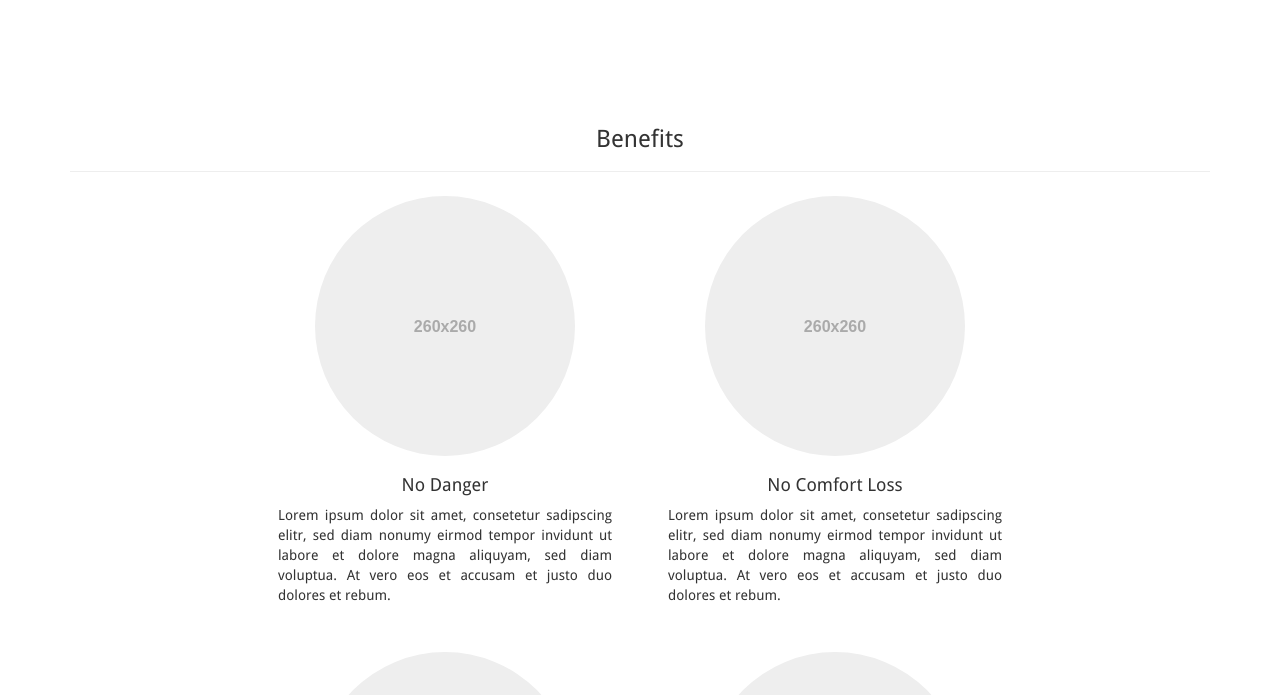
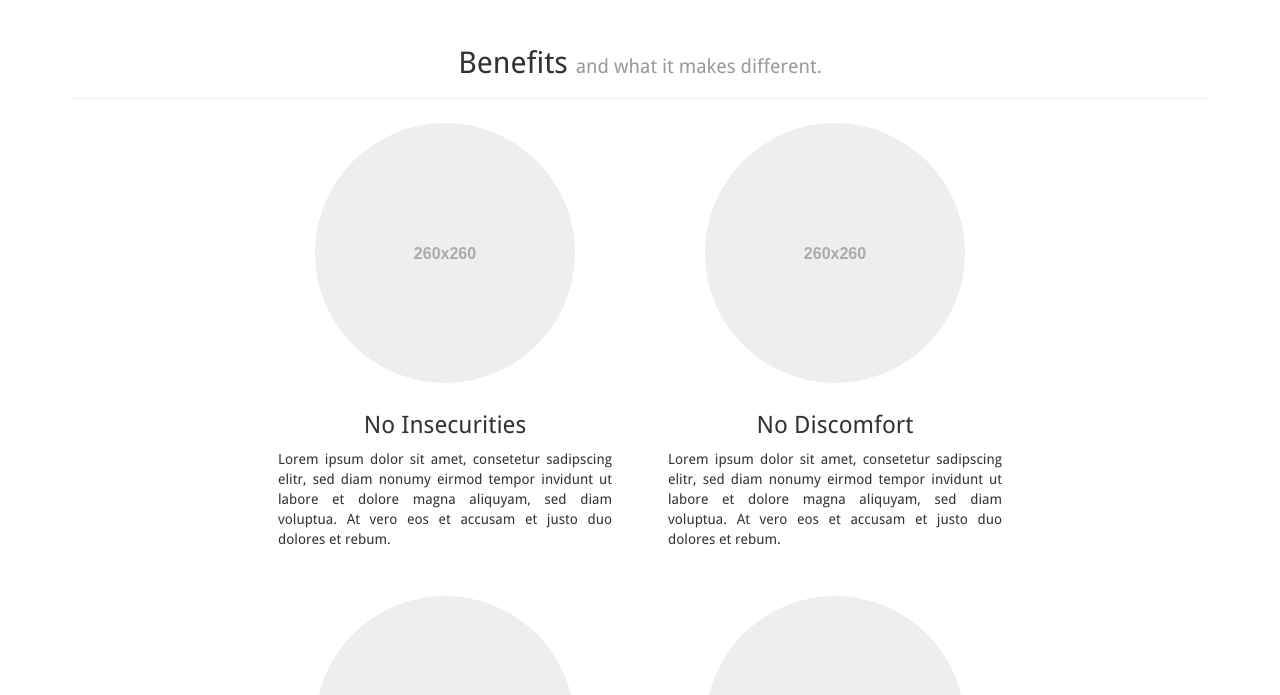
Before and after one commit to bodokaiser/hangload.com, a Jekyll site: the page built from index.html, in a window 1280 px wide and 900 px high, scrolled down 1846 px, cut to the strip 205-900 px from the top of the window. Built offline with Jekyll 4.4.1, drawn with Linux system fonts in a browser that asks for light colours; Markdown is read by kramdown in place of the engine named in the settings; some of the changed text lies outside the part shown.

Commit message:
updated headings in index.html

```diff
--- a/index.html
+++ b/index.html
@@ -3,7 +3,7 @@ layout: default
 title: Hangload
 prefix: .
 ---
-<article>
+<article class="container" id="home">
   <div class="row">
     <div class="col-xs-4 col-xs-offset-4">
       <img class="img-responsive" src="{{ page.prefix }}/images/brand.svg"
@@ -11,9 +11,10 @@ prefix: .
     </div>
   </div>
   <div class="row">
-    <div class="col-xs-6 col-xs-offset-3">
-      <h1 class="text-center">Hangload</h1>
-      <h2 class="text-center">The new way to put load on your bicycle.</h2>
+    <div class="col-xs-8 col-xs-offset-2">
+      <h1 class="text-center">
+        The new way to load on your bicycle.
+      </h1>
     </div>
   </div>
 </article>
@@ -21,11 +22,16 @@ prefix: .
   data-0="background-position: 100% 100%"
   data-300="background-position: 100% 42%;">
 </section>
-<article class="container">
+<article class="container" id="workings">
   <div class="row">
     <div class="col-xs-12">
       <div class="page-header">
-        <h3 class="text-center">How it works</h3>
+        <h2 class="text-center">
+          Workings
+          <small>
+            and what it is?
+          </small>
+        </h2>
       </div>
     </div>
   </div>
@@ -42,7 +48,9 @@ prefix: .
       <img class="img-responsive img-rounded" src="holder.js/540x360" />
     </div>
     <div class="col-xs-3">
-      <h4 class="text-center">Components</h4>
+      <h3 class="text-center">
+        Components
+      </h3>
       <p class="text-justify">
         Lorem ipsum dolor sit amet, consetetur sadipscing elitr, sed diam
         nonumy eirmod tempor invidunt ut labore et dolore magna aliquyam erat,
@@ -58,11 +66,16 @@ prefix: .
   data-500="background-position: 100% 100%"
   data-900="background-position: 100% 50%;">
 </section>
-<article class="container">
+<article class="container" id="benefits">
   <div class="row">
     <div class="col-xs-12">
       <div class="page-header">
-        <h3 class="text-center">Benefits</h3>
+        <h2 class="text-center">
+          Benefits
+          <small>
+            and what it makes different.
+          </small>
+        </h2>
       </div>
     </div>
   </div>
@@ -71,7 +84,9 @@ prefix: .
       <div class="thumbnail">
         <img class="img-responsive img-circle" src="holder.js/260x260" />
         <div class="caption">
-          <h4 class="text-center">No Danger</h4>
+          <h3 class="text-center">
+            No Insecurities
+          </h3>
           <p class="text-justify">
             Lorem ipsum dolor sit amet, consetetur sadipscing elitr, sed diam
             nonumy eirmod tempor invidunt ut labore et dolore magna aliquyam,
@@ -85,7 +100,9 @@ prefix: .
       <div class="thumbnail">
         <img class="img-responsive img-circle" src="holder.js/260x260" />
         <div class="caption">
-          <h4 class="text-center">No Comfort Loss</h4>
+          <h3 class="text-center">
+            No Discomfort
+          </h3>
           <p class="text-justify">
             Lorem ipsum dolor sit amet, consetetur sadipscing elitr, sed diam
             nonumy eirmod tempor invidunt ut labore et dolore magna aliquyam,
@@ -101,7 +118,9 @@ prefix: .
       <div class="thumbnail">
         <img class="img-responsive img-circle" src="holder.js/260x260" />
         <div class="caption">
-          <h4 class="text-center">No Sweat Problem</h4>
+          <h3 class="text-center">
+            No Sweat Stains
+          </h3>
           <p class="text-justify">
             Lorem ipsum dolor sit amet, consetetur sadipscing elitr, sed diam
             nonumy eirmod tempor invidunt ut labore et dolore magna aliquyam,
@@ -115,7 +134,9 @@ prefix: .
       <div class="thumbnail">
         <img class="img-responsive img-circle" src="holder.js/260x260" />
         <div class="caption">
-          <h4 class="text-center">No Transfer Required</h4>
+          <h3 class="text-center">
+            No Repacking
+          </h3>
           <p class="text-justify">
             Lorem ipsum dolor sit amet, consetetur sadipscing elitr, sed diam
             nonumy eirmod tempor invidunt ut labore et dolore magna aliquyam,
@@ -131,11 +152,16 @@ prefix: .
   data-2000="background-position: 100% 100%"
   data-2600="background-position: 100% 50%;">
 </section>
-<article class="container">
+<article class="container" id="socialize">
   <div class="row">
     <div class="col-xs-12">
       <div class="page-header">
-        <h3 class="text-center">Social</h3>
+        <h2 class="text-center">
+          Socialize
+          <small>
+            and stay in touch!
+          </small>
+        </h2>
       </div>
     </div>
   </div>
```
Also changed, not shown: _includes/header.html (+4 -3 lines).
